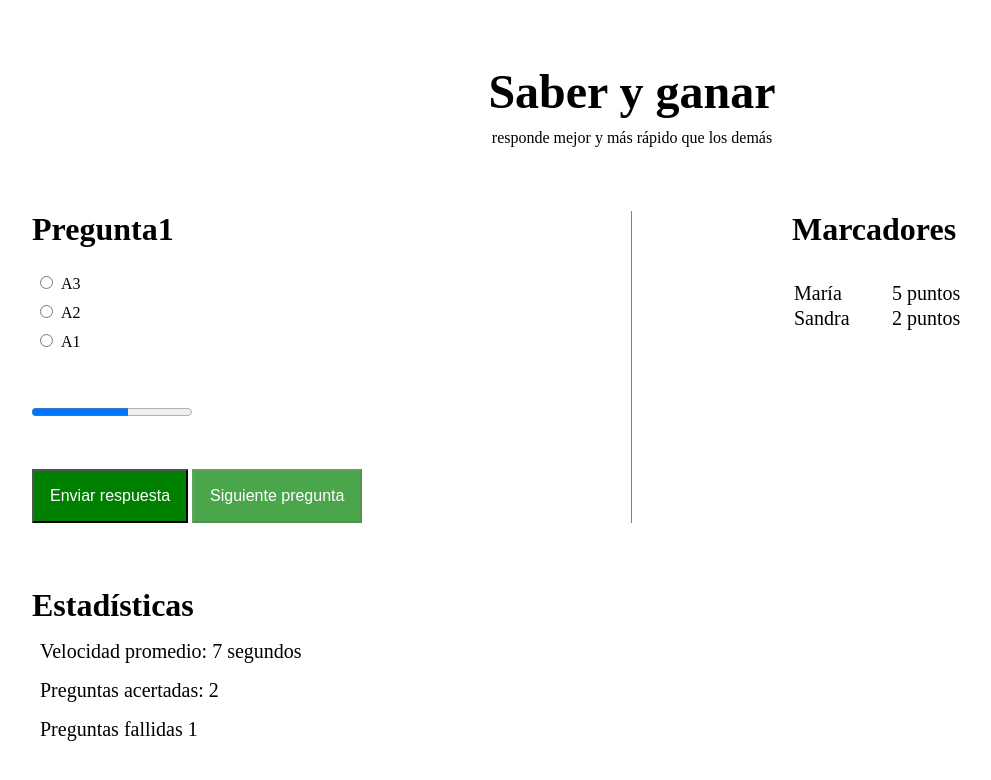
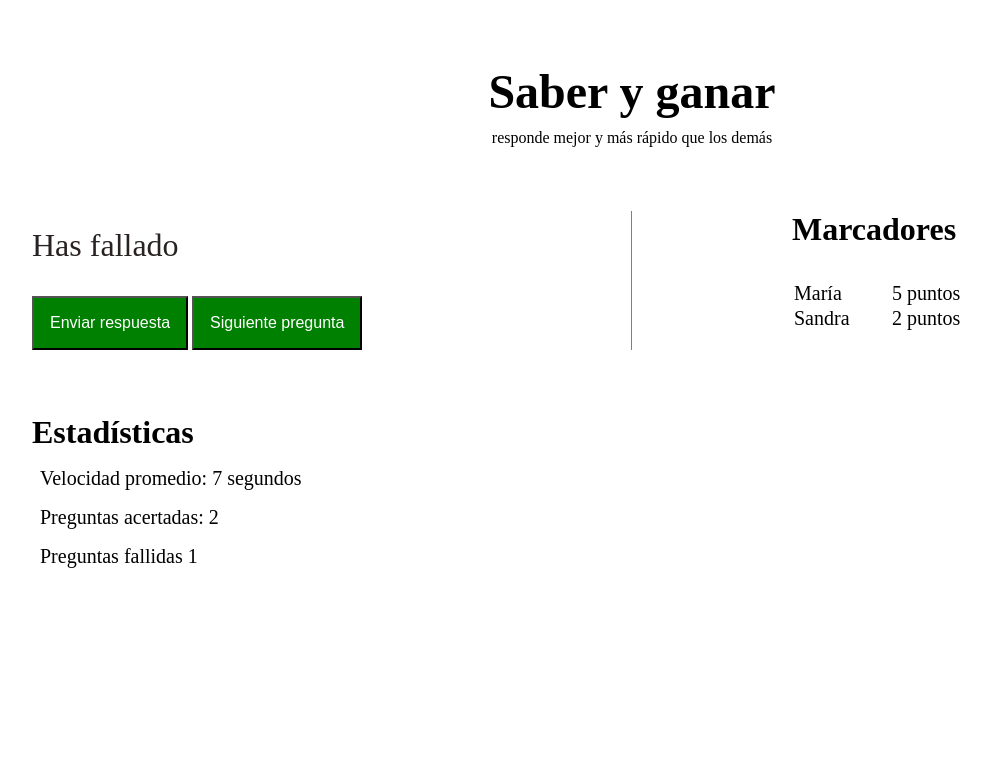
Before and after one commit to smf/game, a plain HTML site: page index.html in a window 1280 px wide. Both pictures are taken after a click on the button "Enviar respuesta". Shown: the whole page, without its empty margins (16-1007 px from the left). Drawn offline with Linux system fonts and the light colour scheme.

Commit message:
otra version

```diff
--- a/index.html
+++ b/index.html
@@ -19,15 +19,14 @@
         <div class="main-content">
             <div class="questions-block">
                 <div class="main-questions">
-                    <h2 class="question"></h2>
                     <form class="form-quiz" action="">
                     </form>
                 </div>
                 <progress class="progressbar hidden" max="20" min="0" value="0"></progress>
                 <div class="send-answer">
-                    <h3></h3>
+                    <p></p>
                     <button class="send-button" type="button">Enviar respuesta</button>
-                    <button class="next-question-button" disabled type="button">Siguiente pregunta</button>
+                    <button class="next-question-button" type="button">Siguiente pregunta</button>
                 </div>
             </div>
             <div class="points">
@@ -54,7 +53,7 @@
         </div>
     </div>
     <script src="main.js"></script>
-    <script>start();</script>
+
 </body>
 
 </html>
--- a/main.css
+++ b/main.css
@@ -20,20 +20,20 @@
     margin-bottom: 10px;
 }
 
+.main-content {
+    overflow: hidden;
+}
+
 
 @media (min-width: 600px) {
     .main {
         width: 1200px;
         margin-left: 3rem;
     }
-    .main-content {
-        display: flex;
-        justify-content: center;
-    }
+
     .questions-block, .points {
         width: 50%;
         float: left;
-        display: inline-block;
     }
     .points {
         padding-left: 10rem;
@@ -46,10 +46,10 @@
 }
 
 .main-questions {
-    margin-bottom: 3rem;
+    margin-bottom: 2rem;
 }
 
-.question {
+.form-quiz h2 {
     font-size: 2rem;
 }
 
@@ -63,7 +63,7 @@
 }
 
 .send-answer {
-    margin-top: 3rem;
+    margin-top: 2rem;
 }
 
 .send-answer h3 {
@@ -90,9 +90,6 @@ button {
     color: #fff;
 }
 
-.form-quiz {
-    margin-top: 20px;
-}
 
 button:disabled {
     opacity: 0.7;
@@ -116,3 +113,9 @@ button:disabled {
     padding: 0.5rem;
     font-size: 20px;
 }
+
+.message {
+    margin-top: 1rem;
+    font-size: 2rem;
+    color:#292222;
+}
--- a/main.js
+++ b/main.js
@@ -1,69 +1,63 @@
-function recalcularAcertandoPregunta(marcador, tiempo) {
-    if (tiempo <= 2) {
-        return marcador + 2;
-    }
-    if (tiempo <= 10) {
-        return marcador + 1;
-    }
-    if (tiempo > 10){
-        return marcador;
-    }
-}
+
+/*
+TO DO
+
+1 Pintar Quiz
+    -Una pregunta
+    -3 posibles respuestas
+
+    -Botón enviar
+    -Botón siguiente pregunta aparece disabled
 
 
-function recalcularFallandoPregunta(marcador, tiempo) {
-    if (tiempo <= 10) {
-        return marcador - 1;
-    }
-    if (tiempo < 20) {
-        return marcador - 2;
-    }
-}
+2 Generar pregunta
+    -La pregunta sale de manera aleatoria
 
-function recalcularSinRespuesta(marcador) {
-    return marcador - 3;
-}
+3 Generar respuestas
+    -Las respuestas salen cada vez ordenadas de una forma distinta
+
+4  Cambio de estado del Botón siguiente pregunta
+    -Cuando el usuario selecciona un input y le da al boton enviar el Botón siguiente pregunta
+      se puede pulsar.
+
+5 Validar resultado
+    -Usuario selecciona un input.
+    -hace click en el botón enviar.
+    -Se generan 2 posibles respuestas que hay que pintar:
+        *Pregunta correcta
+        *Pregunta fallida
+
+6  Inputs disabled
+    -Si antes de 20 segundos el usuario no ha seleccionado ningún input, todos los inputs pasan a disabled
+
+7 Contador
+    -Pintar una cuenta atrás desde 20 segundos por cada pregunta.
+    - Opciones:
+        *Si el usuario selecciona un input, el contador se para.
+        *Si el usuario no selecciona ningún input el contador llega a cero
+         e imprime un mensaje "Se te ha acabado el tiempo"
+
+8 Boton siguiente pregunta
+    -Cuando el usuario hace click en boton siguiente pregunta:
+        *se borra la pregunta y respuesta anterior
+        *se genera una nueva pregunta y 3 respuestas
+        *cuando se ha terminado el cuestionario:
+            ·se imprime un mensaje Has conseguido 3 puntos
+            ·Ya no se pinta siguiente pregunta
+            ·sale un input para enviar el nombre y un boton
+
+
+*/
 
 
 
 
-//   const questions = [
-//       {
-//         id: 1,
-//         question: '¿Cual es la capital de Portugal?',
-//         answers: [
-//             {id: 1, value: 'Faro'},
-//             {id: 2, value: 'Oporto'},
-//             {id: 3, value: 'Lisboa'},
-//         ],
-//         correctAnswer: 3
-//     },
 
-//     {
-//         id: 2,
-//         question: '¿Cual es la capital de Francia?',
-//         answers: [
-//             {id: 1, value: 'Faro'},
-//             {id: 2, value: 'Paris'},
-//             {id: 3, value: 'Roma'},
-//         ],
-//         correctAnswer: 2
-//     },
+function app() {
+    "use strict";
 
-//     {
-//         id: 3,
-//         question: '¿Cual es la capital de Italia?',
-//         answers: [
-//             {id: 1, value: 'Roma'},
-//             {id: 2, value: 'Paris'},
-//             {id: 3, value: 'Madrid'},
-//         ],
-//         correctAnswer: 1
-//     }
-// ]
-
-// La defincion de la funcion, copiar y pegar en vuestro codigo:
-
+    var formQuiz = document.querySelector(".form-quiz");
+    var currentQuestionIndex;
 
     function getQuestions(callback){
         var serverData = [
@@ -86,185 +80,117 @@ function getQuestions(callback){
         callback(serverData);
     }
 
+    var questions = [];
+    getQuestions(function(data){
+        questions = data;
+    });
 
-function showQuestion(question) {
-    return question.question.text;
+
+    function start() {
+        currentQuestionIndex = generateQuestion();
+
+        printQuestion(currentQuestionIndex);
+        printRandomAnswers(currentQuestionIndex);
     }
 
-
-function showAnswers(answers, random) {
-
-    if(random) {
-        showRandomAnswers(answers);
-    } else {
-        for(let answer of answers) {
-            console.log(answer.text);
-        }
-    }
+    function generateQuestion(){
+        var  quizQuestions = questions.slice(0);
+        var questionsRandom = Math.floor(Math.random() * quizQuestions.length);
+        return questionsRandom;
     }
 
-function showRandomAnswers(answers) {
+    function printRandomAnswers(questionIndex){
+        var answers = questions[questionIndex].answers;
+        answers.sort(function() { return 0.5 - Math.random()});
 
-    var randomIndex;
-    var answersLeft = answers.slice(0);
+        for(let answer of answers) {
+            let containerAnswer = document.createElement("div");
+            containerAnswer.setAttribute("class", "input-group");
 
-    while(answersLeft.length > 0) {
-        randomIndex = Math.floor(Math.random() * answersLeft.length);
-        console.log(answersLeft.splice(randomIndex, 1)[0].text);
+            let input = document.createElement("input");
+            input.value = answer.id;
+            input.setAttribute("type", "radio");
+            input.setAttribute("name", "answer-quiz");
+            input.setAttribute("class", "answer-quiz");
+            containerAnswer.appendChild(input);
+
+            let label = document.createElement("label");
+            label.innerText = answer.text;
+            containerAnswer.appendChild(label);
+
+            formQuiz.appendChild(containerAnswer);
         }
-}
-
-function shuffle(array) {
-    let shuffledArray = array.slice(0);
-    let counter = shuffledArray.length;
-
-
-    while(counter > 0){
-        let index = Math.floor(Math.random() * counter);
-        counter--;
-        [
-            shuffledArray[counter],
-            shuffledArray[index]
-        ] = [
-            shuffledArray[index],
-            shuffledArray[counter]
-        ];
-
-        //  var temp = shuffleArray[counter];
-        //  shuffleArray[counter] =  shuffleArray[index];
-        //  shuffleArray[index] = temp;
-        }
-    return shuffledArray;
-}
-
-
-function isCorrectAnswer(question, userSelectedAnswer) {
-    return userSelectedAnswer === question.correctAnswerId;
-}
-
-function isValidAnswer(question, userSelectedAnswer) {
-    return question.id === userSelectedAnswer.questionId;
-}
-
-function start() {
-    var questions, intervalID;
-    var nextButton = document.querySelector(".next-question-button");
-    var sendButton = document.querySelector(".send-button");
-    const  message = document.querySelector(".send-answer h3");
-
-
-    getQuestions((data) => {
-        questions = shuffle(data);
-    });
-    var question;
-    question = questions.pop();
-    printQuestion(question);
-
-    nextButton.addEventListener("click", function(){
-
-        if(questions.length > 0) {
-            question = questions.pop();
-            printQuestion(question);
-            sendButton.disabled = !sendButton.disabled;
-            nextButton.disabled = !nextButton.disabled;
-        } else {
-
-            stop();
-        }
-
-        // message.innerHTML = 'Resultado ' + 'tienes ';
-
-    });
-    intervalID = handleProgressBar(nextButton, sendButton, message);
-
-    sendButton.addEventListener("click", clickSendButton.bind(null, question, nextButton, sendButton, intervalID));
-    // sendButton.addEventListener("click", () => {
-    //     clickSendButton(question);
-    // });
 
     }
 
 
-function stop() {
-    document.querySelectorAll('.main-questions form *').forEach(item=>item.remove());
-    /*
-    const form = document.querySelector('.main-questions form')
-    while(form.lastChild) form.removeChild(form.lastChild)
-    */
-    document.querySelector('.question').innerHTML = '¡Tiempo!';
-    document.querySelector('.progressbar').classList.add('hidden');
+    function printQuestion(questionIndex) {
+        var questionDom = document.createElement("h2");
+
+        questionDom.innerText = questions[questionIndex].question.text;
+        formQuiz.appendChild(questionDom);
     }
 
-function printQuestion(question) {
-    const questionText = document.querySelector('.question');
-    const form         = document.querySelector('.form-quiz');
-    const formControls = document.querySelectorAll('form div.group');
+    var sendButton = document.querySelector(".send-button");
+    sendButton.addEventListener("click", validateAnswer);
 
-    formControls.forEach(control => control.remove());
-    questionText.innerHTML = showQuestion(question);
 
-    document.querySelector('.progressbar').classList.remove('hidden');
+    function validateAnswer() {
+        var result = getAnswerResult();
+        removeResult();
+        printResult(result);
+    }
 
-    shuffle(question.answers).forEach(answer => {
-        var     input = document.createElement('input'),
-                label = document.createElement('label'),
-            container = document.createElement('div');
+    function getAnswerResult() {
+        var radios = document.querySelectorAll(".answer-quiz");
+        var currentQuestion = questions[currentQuestionIndex];
 
-        label.innerHTML = answer.text
-        input.setAttribute('type','radio')
-        input.setAttribute('name', 'answer')
-        input.id = "answer" + answer.id
-        label.setAttribute('for', "answer" + answer.id)
-        input.value = answer.id
-        container.classList.add('group')
-        container.appendChild(input)
-        container.appendChild(label)
-        form.appendChild(container)
-    });
+        var selectedAnswerId;
+        for (var i = 0; i < radios.length; i++) {
+            if (radios[i].checked) {
+                selectedAnswerId = radios[i].value;
+            }
+        }
+
+       return isCorrectAnswer(currentQuestion, selectedAnswerId);
+    }
+
+    function isCorrectAnswer(question, userSelectedAnswer) {
+        return question.correctAnswerId === parseInt(userSelectedAnswer);
+    }
+
+
+    function removeResult() {
+        document.querySelector(".form-quiz h2").remove();
+        var inputs = document.querySelectorAll(".input-group");
+
+        for(let input of inputs) {
+            input.remove();
+        }
+    }
+
+    function printResult(correctAnswer) {
+
+        var containerQuestions = document.querySelector(".main-questions");
+
+        var message = document.createElement("p");
+        message.setAttribute("class", "message");
+
+        containerQuestions.appendChild(message);
+
+        if(correctAnswer) {
+            message.innerText = "Has acertado";
+        } else {
+            message.innerText = "Has fallado";
+        }
+
 
     }
 
 
-function clickSendButton(question, nextButton, sendButton, intervalID) {
-    var selectedUserAnswer = document.querySelector("input[type=radio]:checked");
-    if (!selectedUserAnswer) return;
-    selectedUserAnswer = selectedUserAnswer.value;
-    const message = document.querySelector(".send-answer h3");
 
-        if (isCorrectAnswer(question, parseInt(selectedUserAnswer))) {
-            message.innerHTML = "Correcto, has acertado!";
-        }
-        else {
-            message.innerHTML = "Has fallado";
-        }
-        nextButton.disabled = false;
-        sendButton.disabled = true;
-        clearInterval(intervalID);
+    start();
+
 }
 
-
-function handleProgressBar(nextButton, sendButton, message) {
-
-    const progress = document.querySelector('progress');
-    let timer = 20;
-    progress.value = timer;
-    let intervalID = setInterval(progressBar, 10);
-
-    function progressBar() {
-
-        if(timer > 0) {
-            timer -= 0.01;
-            progress.value = timer;
-        }
-        else {
-            document.querySelectorAll('input[type=radio]')
-            .forEach(radio => radio.setAttribute('disabled', true));
-            nextButton.disabled = false;
-            sendButton.setAttribute("disabled", true);
-            message.innerHTML = "Se te pasó el tiempo, siguiente pregunta!"
-            clearInterval(intervalID);
-        }
-    }
-    return intervalID;
-
-}
+app();
```
Lines whose indentation alone changed are shown as unchanged.
